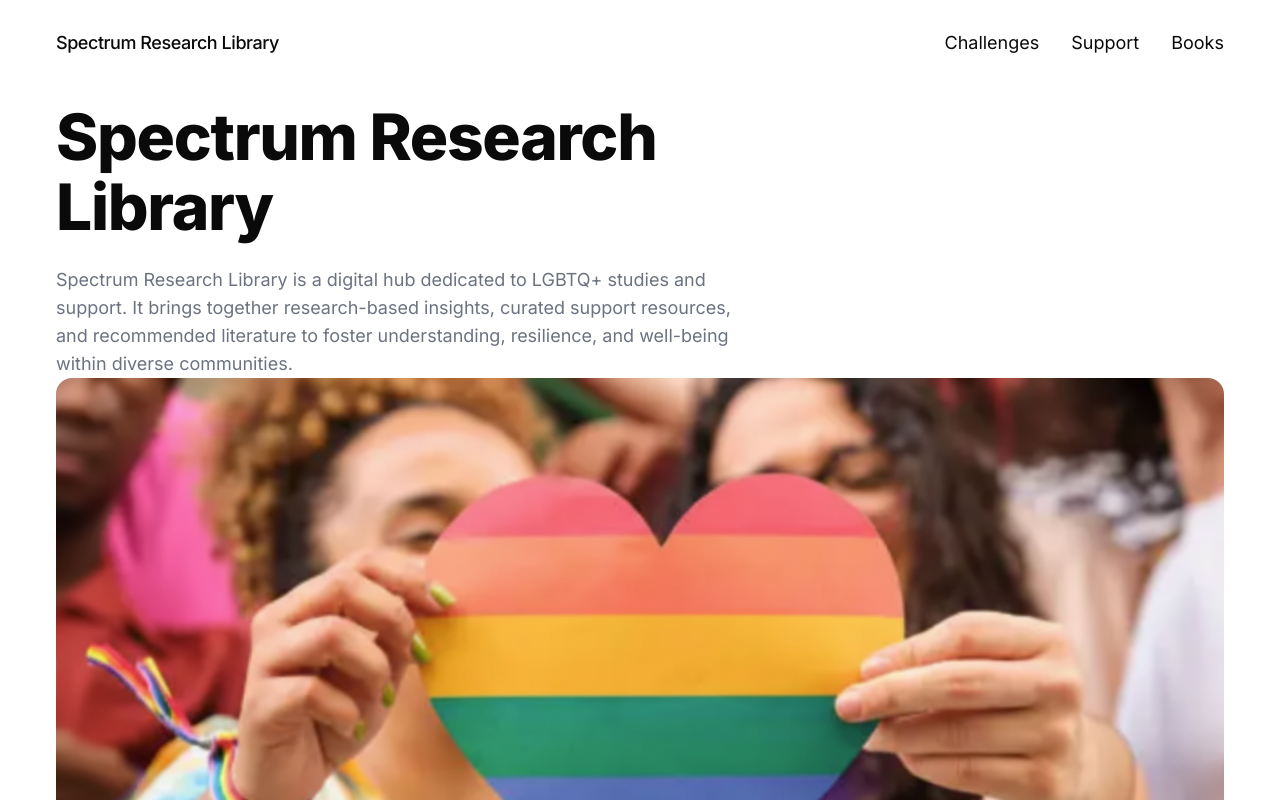
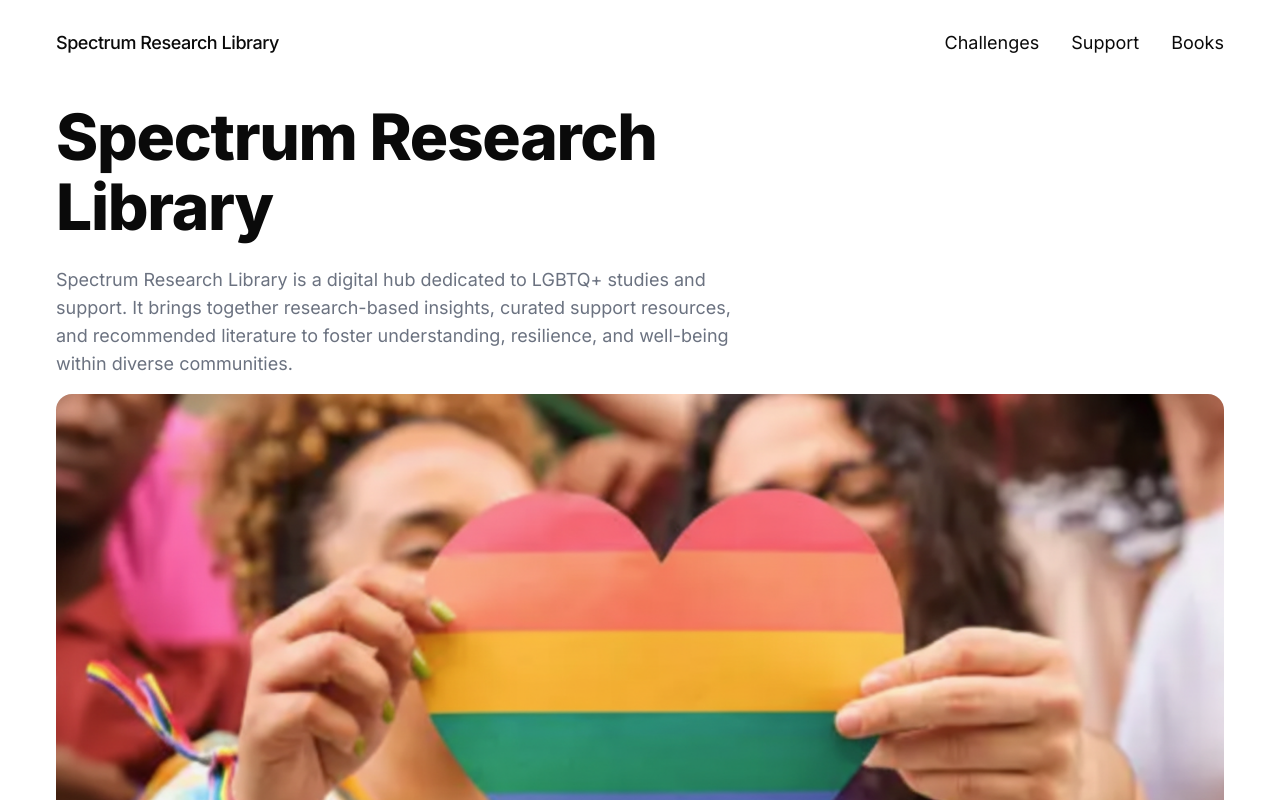
Before and after one commit to Annanayan/spectrum-research-library, a React (Vite) app: page / in a window 1280 px wide. Shown: the top 800 px of the page. Built offline with nearby package versions, Linux system fonts and the light colour scheme.

Commit message:
Update Landing.tsx

```diff
--- a/src/routes/Landing.tsx
+++ b/src/routes/Landing.tsx
@@ -17,7 +17,7 @@ export default function Landing() {
       </section>
 
       {/* HERO IMAGE (own row with extra breathing room) */}
-      <section className="container-xxl mt-24">
+      <section className="container-xxl section-gap-sm">
         <OptimizedImage src="/assets/Home Hero.png" alt="Home hero" className="img-flat" style={{ aspectRatio: '1285 / 702' }} priority={true} placeholder="blur" />
       </section>
 
```
